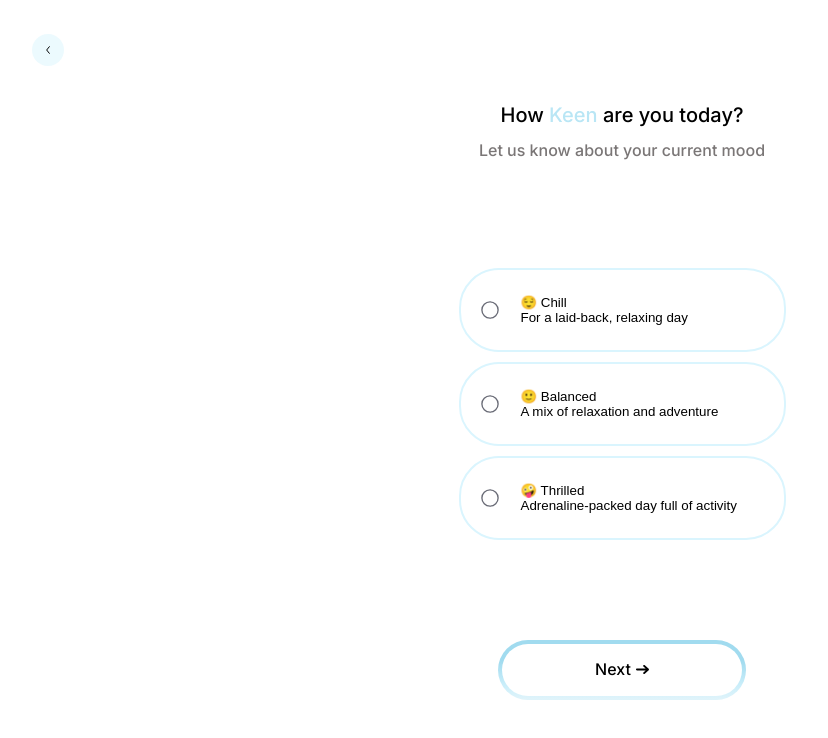
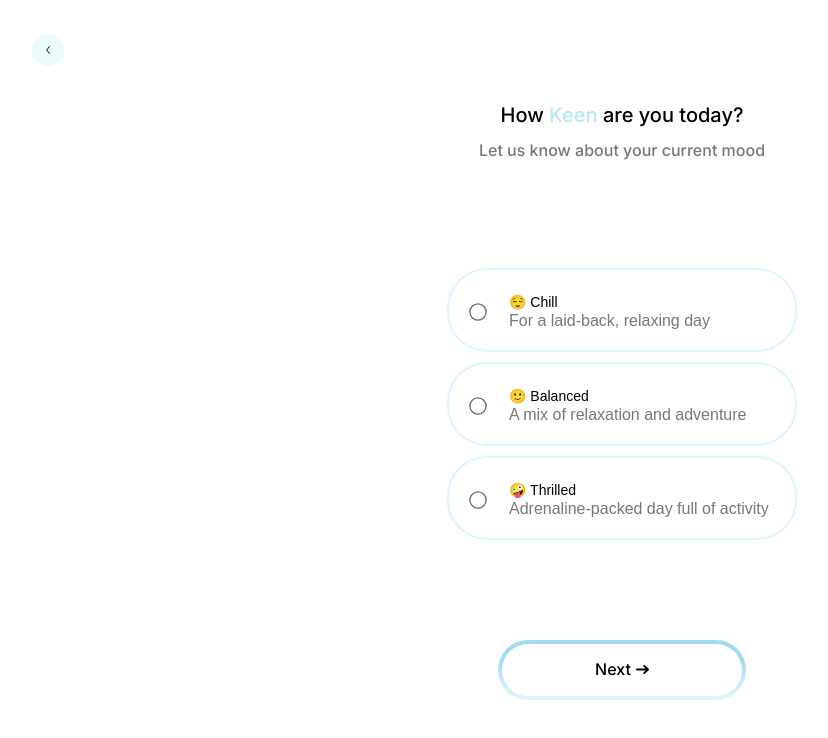
Before and after one commit to Scriptkidd98/keen-nextjs, a Next.js app: page /onboarding/how-keen in a window 1280 px wide. Shown: the top 738 px of the page, without its empty margins (18-846 px from the left). Built offline with nearby package versions, Linux system fonts and the light colour scheme.

Commit message:
fixed how keen select button font and text wrap

```diff
--- a/src/app/onboarding/how-keen/page.js
+++ b/src/app/onboarding/how-keen/page.js
@@ -47,8 +47,8 @@ export default function Home() {
                                     />
                                 }
                                 <div>
-                                    <p>{element}</p>
-                                    <p>{selectButtonDataArrayTwo[index]}</p>
+                                    <p className={styles.howkeenselectbuttonheadingtext}>{element}</p>
+                                    <p className={styles.howkeenselectbuttoninfotext}>{selectButtonDataArrayTwo[index]}</p>
                                 </div>
                             </button>
                         </div>
--- a/src/app/onboarding/how-keen/page.module.css
+++ b/src/app/onboarding/how-keen/page.module.css
@@ -1,6 +1,6 @@
 .onboardinghowkeenselectbutton {
     border: 2px solid rgba(218, 245, 254, 1);
-    width: 327px;
+    width: 350px;
     height: 84px;
     padding: 24px 20px 24px 20px;
     border-radius: 40px;
@@ -15,14 +15,14 @@
     text-align: left;
     margin: 0px;
 }
-.onboardinghowkeenselectbutton > p:nth-child(1) {
+.howkeenselectbuttonheadingtext {
     color: rgba(0, 0, 0, 1);
     font-size: 14px;
     font-weight: 500;
     line-height: 17px;
     letter-spacing: 0em;
 }
-.onboardinghowkeenselectbutton > p:nth-child(2) {
+.howkeenselectbuttoninfotext {
     color: rgba(122, 118, 118, 1);
     font-size: 16px;
     font-weight: 500;
```
